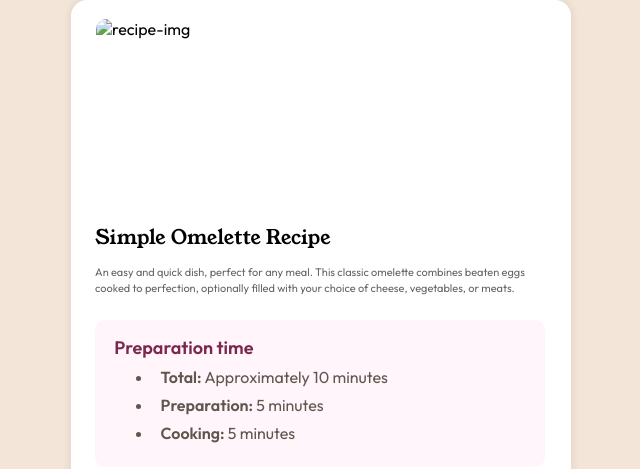
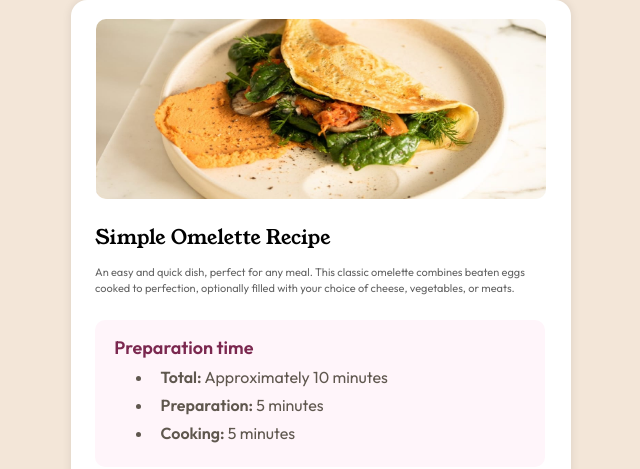
Before and after one commit to saruuja/Recipe-page, a plain HTML site: page index.html in a window 1280 px wide. Shown: the top 469 px of the page, without its empty margins (319-959 px from the left). Drawn offline with Linux system fonts and the light colour scheme; the site is published under a folder, as on GitHub Pages, so addresses that start at the root find nothing.

Commit message:
Recipe page

```diff
--- a/index.html
+++ b/index.html
@@ -15,7 +15,7 @@
 <body>
   <div class="container" role="main" id="Home">
     <div class="recipe-img">
-      <img src="/assets/images/image-omelette.jpeg" alt="recipe-img">
+      <img src="assets/images/image-omelette.jpeg" alt="recipe-img">
     </div>
     <div class="recipe-info">
       <h2 class="recipe-title">
```
Also changed, not shown: 1 other file.
